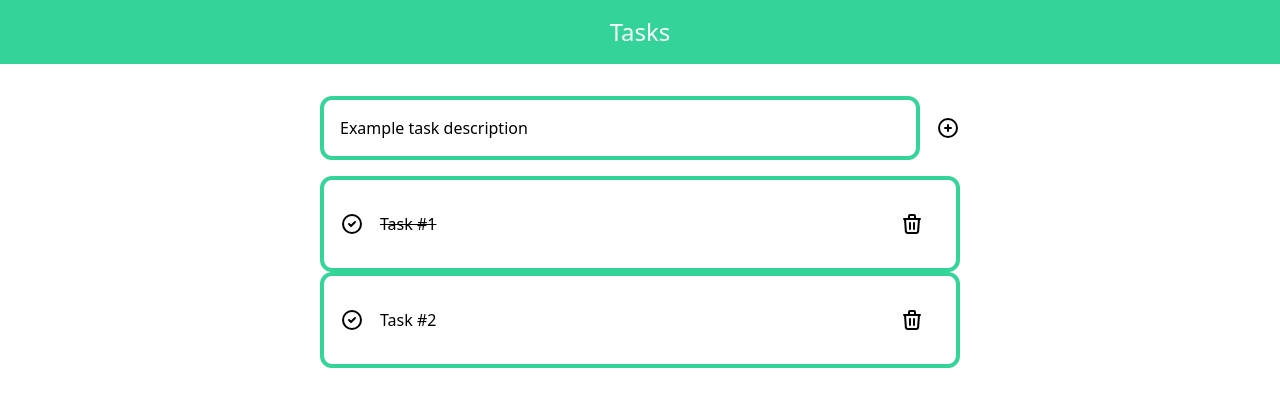
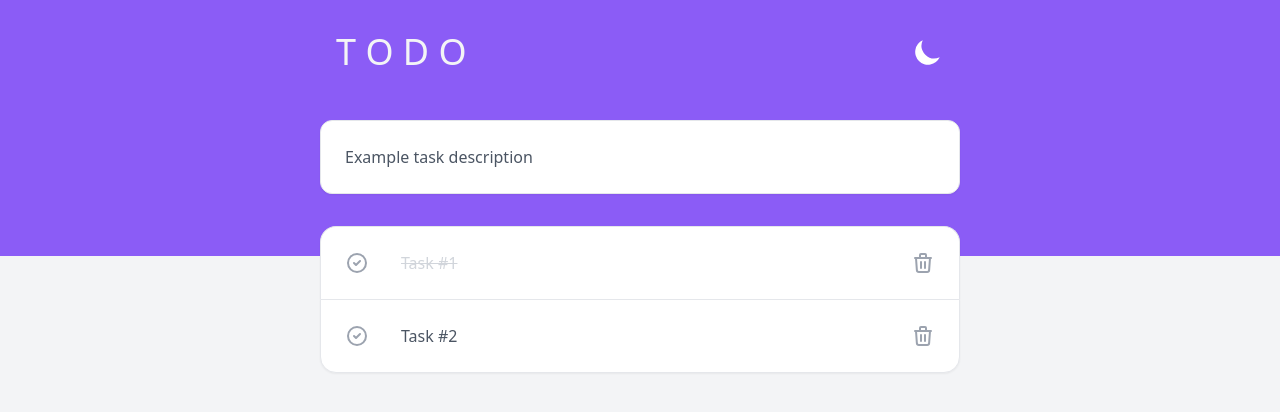
Before and after one commit to coocos/vite-react-tailwind-todo, a React (Vite) app: page / in a window 1280 px wide. Shown: the top 412 px of the page. Built offline with nearby package versions, Linux system fonts and the light colour scheme.

Commit message:
Make the UI more snazzy

```diff
--- a/index.html
+++ b/index.html
@@ -6,8 +6,8 @@
     <meta name="viewport" content="width=device-width, initial-scale=1.0" />
     <title>Vite App</title>
   </head>
-  <body>
-    <div id="root"></div>
+  <body class="min-h-screen bg-gray-100">
+    <div id="root" class="bg-hard-stop-purple"></div>
     <script type="module" src="/src/main.tsx"></script>
   </body>
 </html>
--- /dev/null
+++ b/src/components/Header.tsx
@@ -0,0 +1,17 @@
+export const Header = () => {
+  return (
+    <header className="flex items-center max-w-2xl mx-auto p-8">
+      <h1 className="flex-grow text-4xl text-gray-100">T O D O</h1>
+      <button className="text-white">
+        <svg
+          xmlns="http://www.w3.org/2000/svg"
+          className="h-8 w-8"
+          viewBox="0 0 20 20"
+          fill="currentColor"
+        >
+          <path d="M17.293 13.293A8 8 0 016.707 2.707a8.001 8.001 0 1010.586 10.586z" />
+        </svg>
+      </button>
+    </header>
+  );
+};
--- a/src/components/NewTaskItem.tsx
+++ b/src/components/NewTaskItem.tsx
@@ -21,27 +21,11 @@ export const NewTaskItem = () => {
   return (
     <form className="flex gap-4" onSubmit={addTask}>
       <input
-        className="flex-grow p-4 rounded-xl border-4 border-green-400"
+        className="flex-grow p-6 text-gray-600 rounded-xl border shadow-sm"
         type="text"
         value={description}
         onChange={updateDescription}
       />
-      <button>
-        <svg
-          xmlns="http://www.w3.org/2000/svg"
-          className="h-6 w-6"
-          fill="none"
-          viewBox="0 0 24 24"
-          stroke="currentColor"
-        >
-          <path
-            strokeLinecap="round"
-            strokeLinejoin="round"
-            strokeWidth={2}
-            d="M12 9v3m0 0v3m0-3h3m-3 0H9m12 0a9 9 0 11-18 0 9 9 0 0118 0z"
-          />
-        </svg>
-      </button>
     </form>
   );
 };
--- a/src/components/TaskApp.tsx
+++ b/src/components/TaskApp.tsx
@@ -1,4 +1,5 @@
 import { useReducer } from "react";
+import { Header } from "./Header";
 import { Tasks } from "./Tasks";
 import { NewTaskItem } from "./NewTaskItem";
 import { initialState, reducer, TaskContext } from "../context";
@@ -8,10 +9,8 @@ function TaskApp() {
 
   return (
     <TaskContext.Provider value={{ state, dispatch }}>
-      <header className="flex justify-center w-full p-4 bg-green-400">
-        <h1 className="text-2xl text-gray-50">Tasks</h1>
-      </header>
-      <div className="flex flex-col gap-4 max-w-2xl my-4 mx-auto p-4">
+      <Header />
+      <div className="flex flex-col gap-4 max-w-2xl mx-auto p-4">
         <NewTaskItem />
         <Tasks />
       </div>
--- a/src/components/Tasks.tsx
+++ b/src/components/Tasks.tsx
@@ -16,8 +16,8 @@ const TaskItem = ({
   onCheck,
 }: TaskItemProps) => {
   return (
-    <li className="flex items-center p-4 gap-4 border-solid border-4 rounded-xl border-green-400">
-      <button onClick={() => onCheck(id)}>
+    <li className="flex items-center p-2 gap-4 bg-white first:rounded-t-2xl last:rounded-b-2xl border-gray-200 border-l border-r border-t last:border-b shadow-sm">
+      <button onClick={() => onCheck(id)} className="p-4 text-gray-400">
         <svg
           xmlns="http://www.w3.org/2000/svg"
           className="h-6 w-6"
@@ -33,10 +33,17 @@ const TaskItem = ({
           />
         </svg>
       </button>
-      <div className={`flex-1 ${done ? "line-through" : null}`}>
+      <div
+        className={`text-gray-600 flex-1 ${
+          done ? "line-through text-gray-300" : null
+        }`}
+      >
         {description}
       </div>
-      <button onClick={() => onDelete(id)} className="p-4 hover:text-red-600">
+      <button
+        onClick={() => onDelete(id)}
+        className="p-4 text-gray-400 hover:text-red-300 transition duration-250 ease-in-out hover:scale-125"
+      >
         <svg
           xmlns="http://www.w3.org/2000/svg"
           className="h-6 w-6"
@@ -73,7 +80,7 @@ export const Tasks = () => {
   };
 
   return (
-    <ul>
+    <ul className="mt-4">
       {state.tasks.map((task) => (
         <TaskItem
           key={task.id}
--- a/tailwind.config.js
+++ b/tailwind.config.js
@@ -3,7 +3,12 @@ module.exports = {
   purge: ["index.html", "./src/**/*.{js,ts,jsx,tsx}"],
   darkMode: false, // or 'media' or 'class'
   theme: {
-    extend: {},
+    extend: {
+      backgroundImage: {
+        "hard-stop-purple":
+          "linear-gradient(to bottom, #8B5CF6 16rem, transparent 0 100%);",
+      },
+    },
   },
   variants: {
     extend: {},
```
